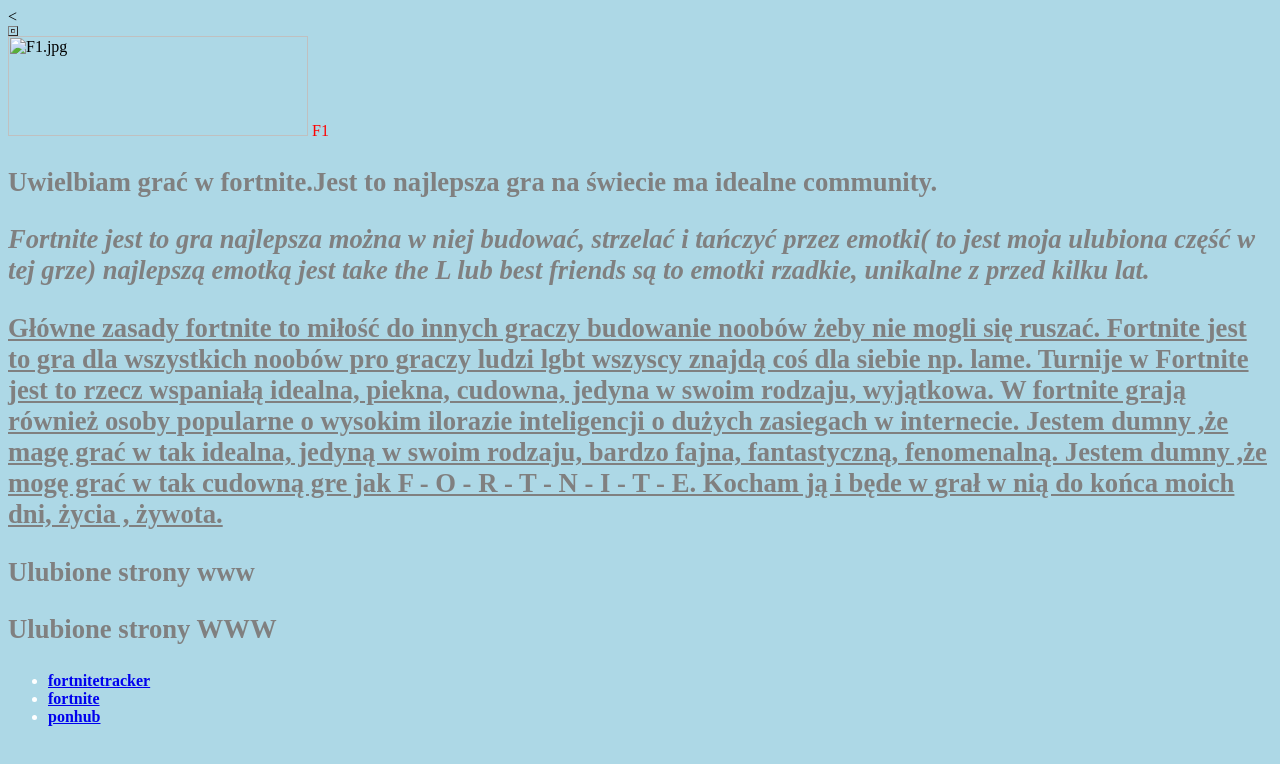
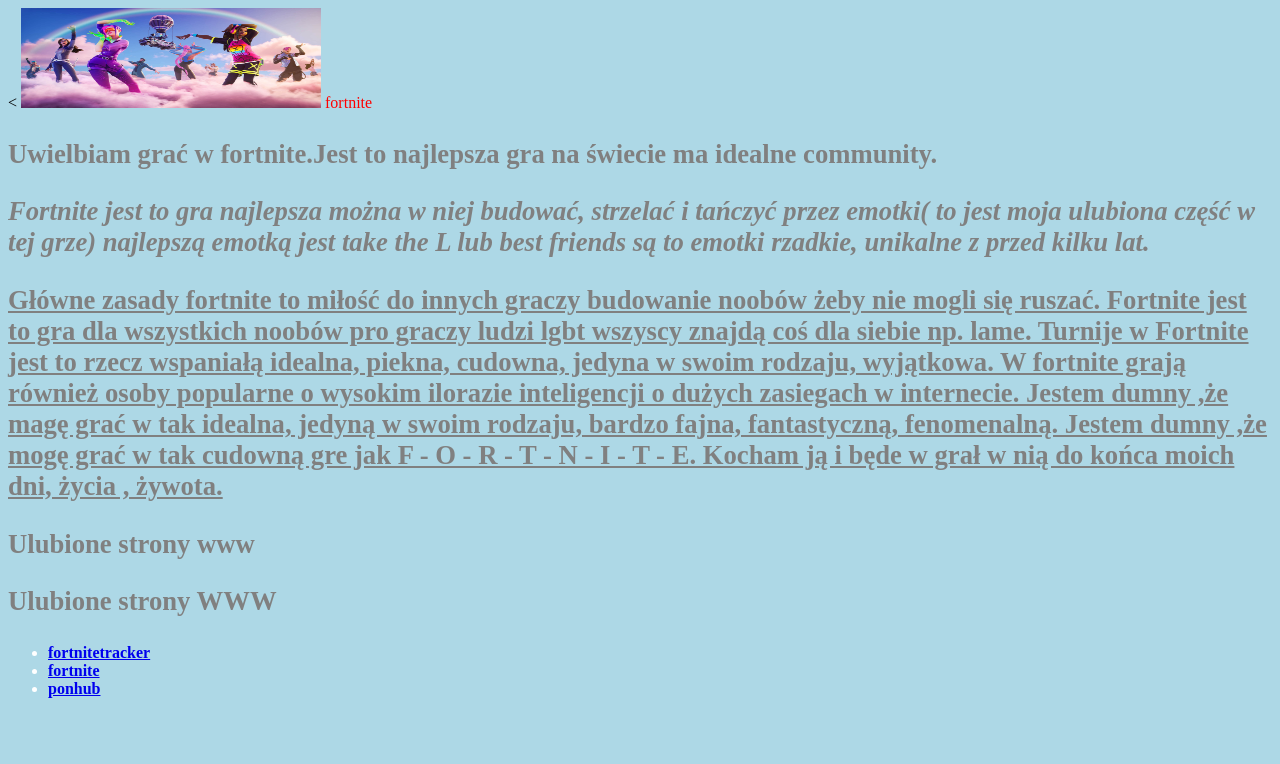
Before and after one commit to Mikolaj11111/Mikolaj11111.github.io, a plain HTML site: page index.html in a window 1280 px wide. Drawn offline with Linux system fonts and the light colour scheme.

Commit message:
Add files via upload

```diff
--- a/index.html
+++ b/index.html
@@ -9,16 +9,11 @@
 </head>
 <body bgcolor="lightblue">
 
-<table border="1">
-<tr>
-  <td>
-</td>
-</tr>
-</table>
-</body>
-</html>
-<img src="F1.jpg" alt="F1.jpg" width="750">
-<font color="red">F1</font>
+  <img src="fortnite.jpg" alt="fortnite.jpg" width="750">
+
+
+
+<font color="red">fortnite</font>
 
 
 <p>Uwielbiam grać w fortnite.Jest to najlepsza gra na świecie ma idealne community.</p>
@@ -37,3 +32,6 @@
  <li><a href="https://www.youtube.com/watch?v=dQw4w9WgXcQ">ponhub</a></li>
 </a></li>
 </ul>
+
+</body>
+</html>
```
